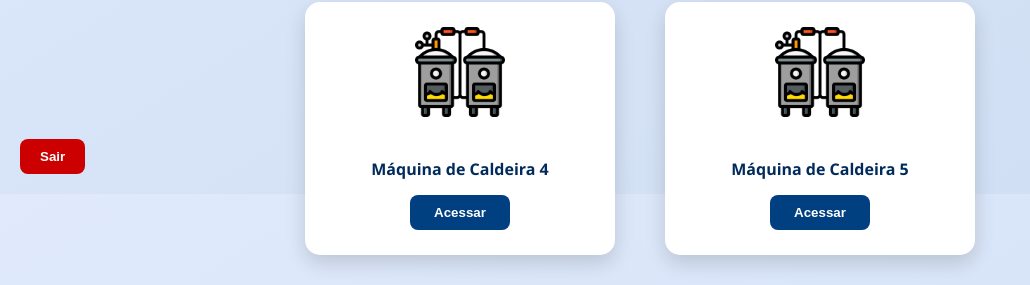
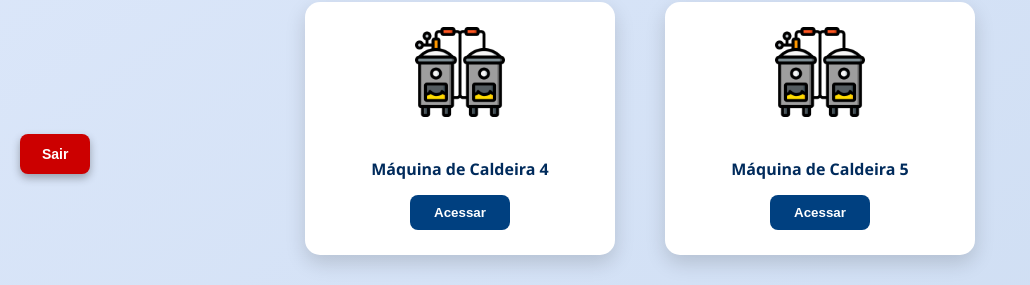
Before and after one commit to rodrigues-cyber/trabalhotextil-projeto, a Flask app: page /resumo in a window 1280 px wide. Shown: the part 606-891 px from the top of the page, without its empty margins (0-1030 px from the left). Run offline with Flask 3, Linux system fonts and the light colour scheme; the visitor is signed in with stand-in values (Sample User, id 1).

Commit message:
Atualização final para deploy

```diff
--- a/static/resumo.css
+++ b/static/resumo.css
@@ -3,7 +3,7 @@ body {
     margin: 0;
     font-family: 'Segoe UI', Tahoma, Geneva, Verdana, sans-serif;
     background: linear-gradient(to bottom right, #e0eafc, #cfdef3);
-    height: 100vh;
+    min-height: 100vh;
 }
 
 .cabecalho {
@@ -81,14 +81,16 @@ body {
     position: fixed;
     bottom: 20px;
     left: 20px;
-    padding: 10px 20px;
+    padding: 12px 22px;
     background-color: #cc0000;
     color: white;
     border: none;
     border-radius: 8px;
     cursor: pointer;
     font-weight: bold;
-    transition: background 0.3s;
+    box-shadow: 0 4px 8px rgba(0, 0, 0, 0.3);
+    transition: background 0.3s, box-shadow 0.3s;
+    font-size: 14px;
 }
 
 .botao-sair:hover {
```
